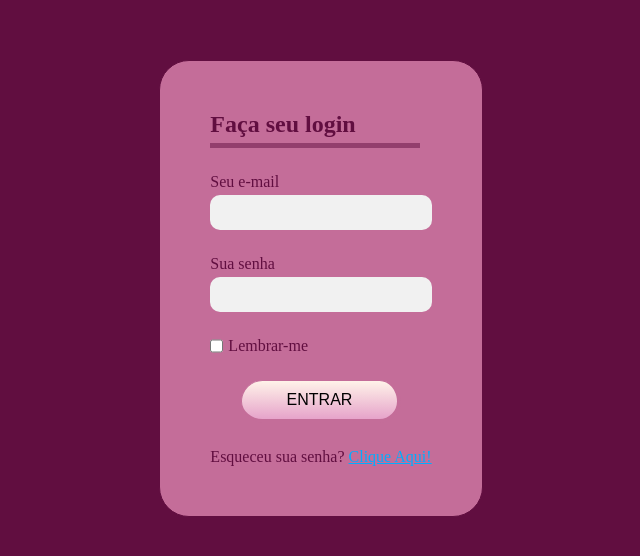
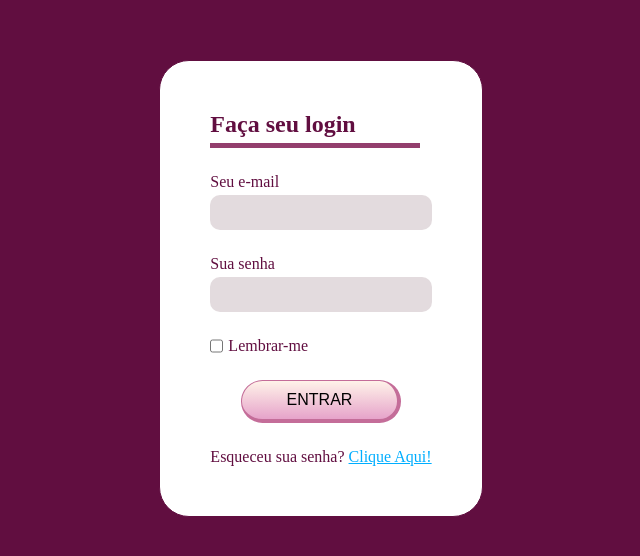
Before and after one commit to elojacoby/login, a plain HTML site: page index.html in a window 1280 px wide. Shown: the part 112-668 px from the top of the page, without its empty margins (319-959 px from the left). Drawn offline with Linux system fonts and the light colour scheme.

Commit message:
Update style.css

```diff
--- a/style.css
+++ b/style.css
@@ -18,7 +18,7 @@ body{
     padding: 20px;
 }
 form{
-    background-color: #c46d99;/*muda a cor do quadrado de login*/
+    background-color: #ffffff;/*muda a cor do quadrado de login*/
     padding: 50px; /*aumenta o espaço de dentro*/
     border-radius: 30px;
     display: flex;
@@ -73,7 +73,7 @@ input{
     padding: 10px 20px;
     border-radius: 10px;
     border: none;
-    background-color: #f1f1f1;
+    background-color: #e3dbde;
 }
 section button:hover {
     background-color: rgb(13, 1, 19);  /*Muda a cor de fundo ao passar o mouse  */
```
